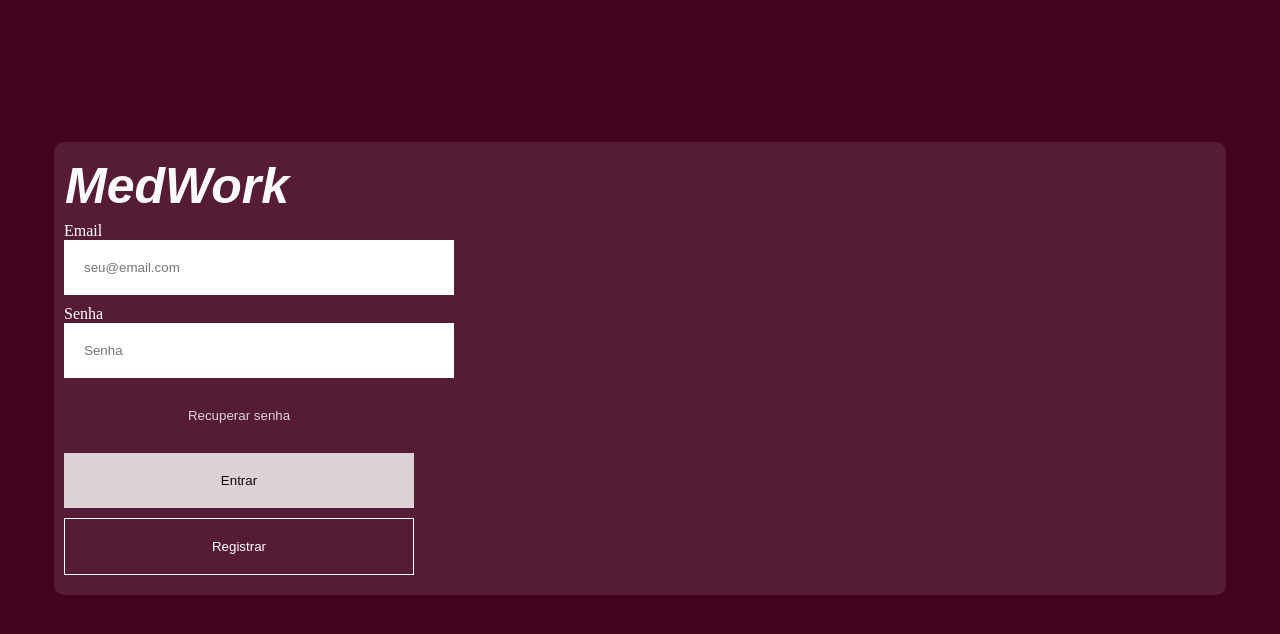
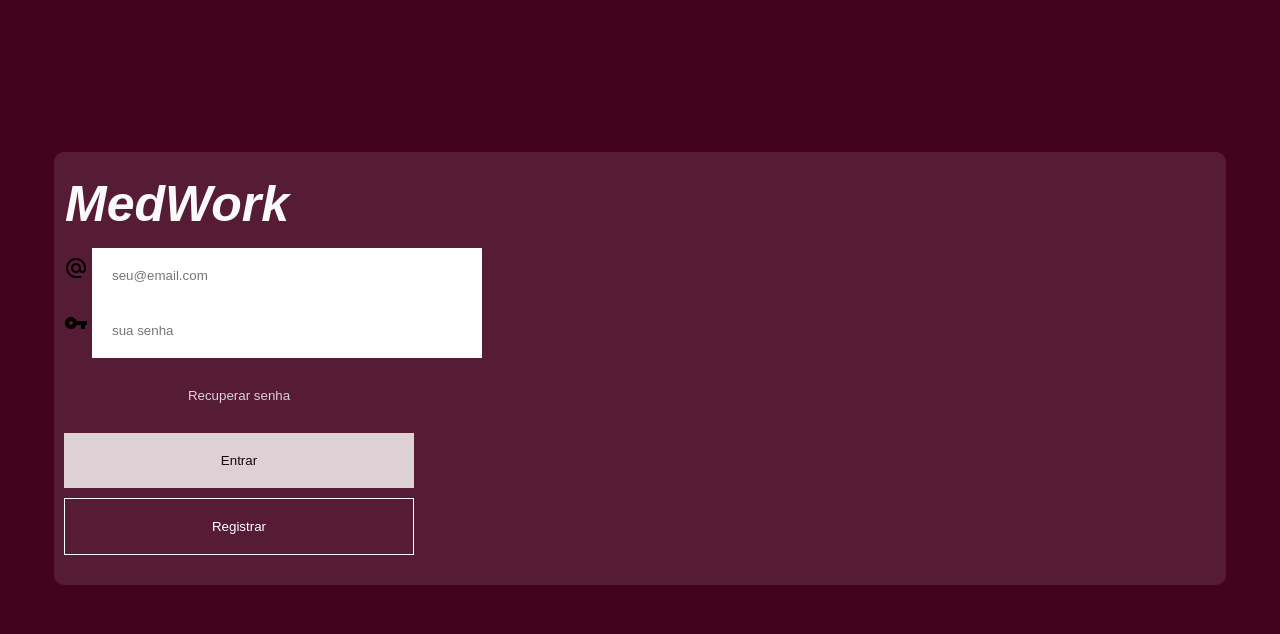
Before and after one commit to anderson-s-almeida/medwork, a plain HTML site: page index.html in a window 1280 px wide. Drawn offline with Linux system fonts and the light colour scheme.

Commit message:
Atualizado

```diff
--- a/index.html
+++ b/index.html
@@ -4,6 +4,7 @@
 
 <head>
     <title>MedWork</title>
+    <link href="https://fonts.googleapis.com/icon?family=Material+Icons" rel="stylesheet">
     <link href="https://anderson-s-almeida.github.io/medwork/index.css" rel="stylesheet" />
 <link href="https://anderson-s-almeida.github.io/medwork/global.css" rel="stylesheet" />
 <script src= "https://anderson-s-almeida.github.io/medwork/index.js"></script>
@@ -16,28 +17,29 @@
 
 <body>
     <main class="container">
+        <section id="login">
         <h1>MedWork</h1>
-        <div class="form-field">
-            <div><label>Email</label></div>
+           <div class="form-field">
+            <span class="material-icons">alternate_email</span>
             <input type="email" name="email" id="email" placeholder="seu@email.com" onchange="onChangeEmail()"/>
-            <div class="error" id="email-required-error">Email é obrigatório</div>
+            <div class="error" id="email-required-error">Email é obrigatório</di    v>
             <div class="error" id="email-invalid-error">Email é inválido</div>
         </div>
         <div class="form-field">
-            <div><label>Senha</label></div>
-            <input type="password" name="password" id="password" placeholder="Senha" onchange="onChangePassword()"/>
+            <span class="material-icons">vpn_key</span>
+            <input type="password" name="password" id="password" placeholder="sua senha" onchange="onChangePassword()"/>
             <div class="error" id="password-required-error">Senha é obrigatória</div>
         </div>
-        <div>
+        <div class="bt-button-recuperar">
             <button type="button" class="clear" id="recover-password-button" disabled="true">Recuperar senha</button>
         </div>
-        <div>
+        <div class="bt-button-entrar">
             <button type="button" class="solid" id="login-button" disabled="true" onclick="login()">Entrar</button>
         </div>
-        <div>
+        <div class="bt-button-registrar">
             <button type="button" class="outline" onclick="register()">Registrar</button>
         </div>
-
+    </section>
 </main>
 </body>
 
```
